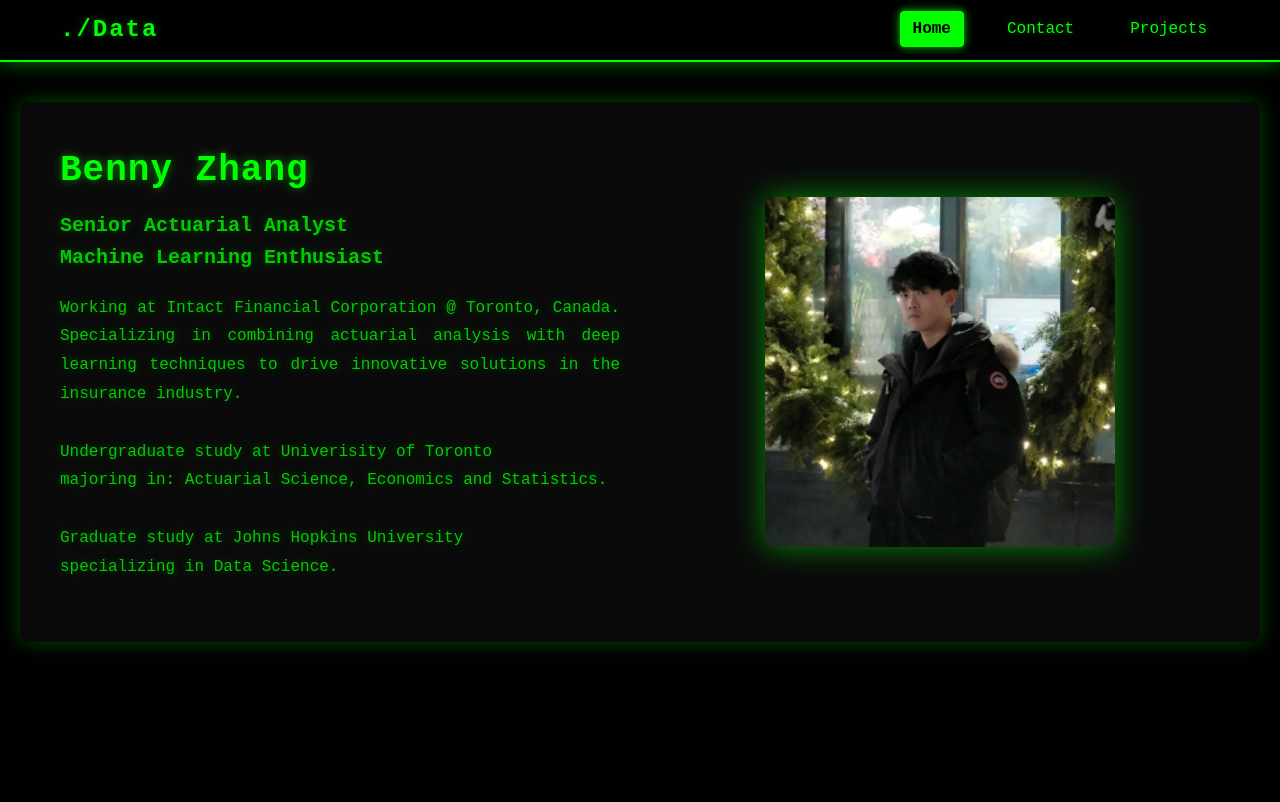
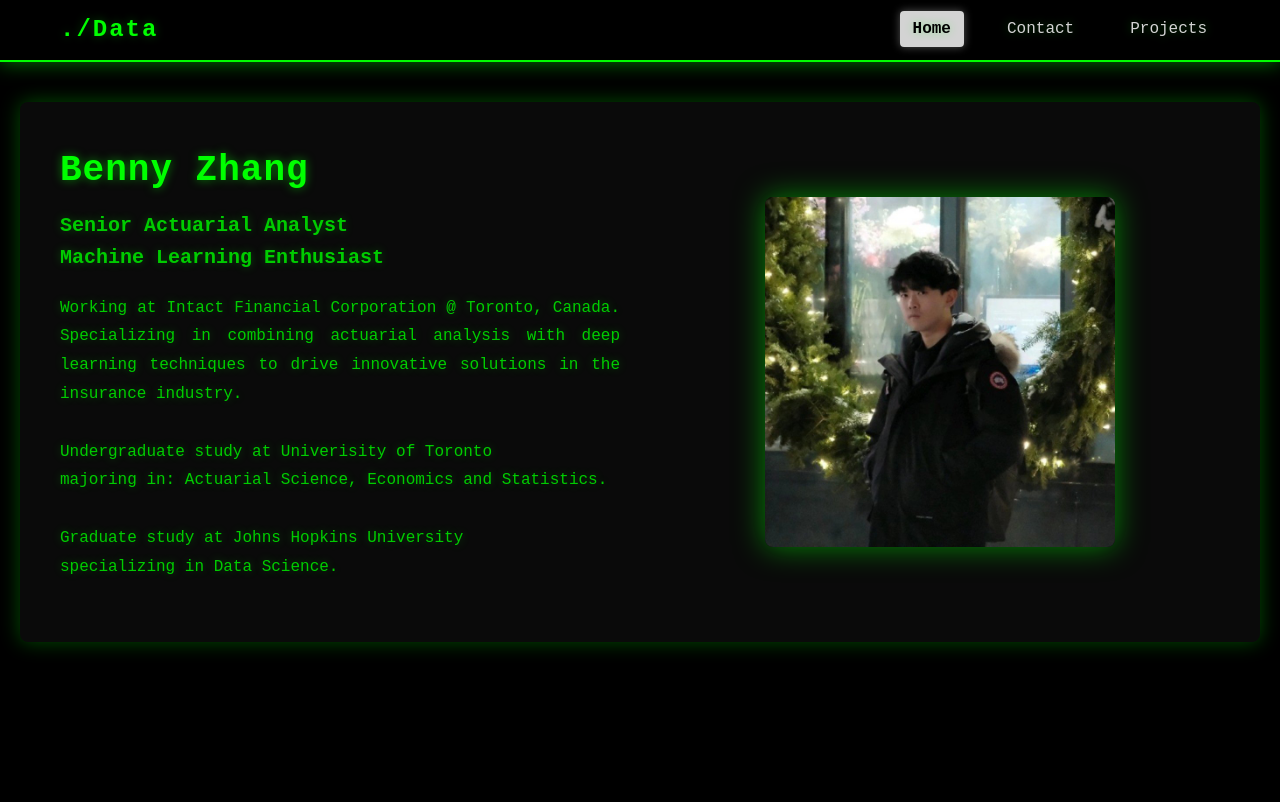
Before and after one commit to CraymateF/jhu_software_concepts, a Flask app: page / in a window 1280 px wide. Run offline with Flask 3, Linux system fonts and the light colour scheme.

Commit message:
Change navi bar color

```diff
--- a/module_1/app/static/css/style.css
+++ b/module_1/app/static/css/style.css
@@ -17,6 +17,7 @@
     --text-dark: #00ff00;
     --text-light: #00cc00;
     --nav-bg: #000000;
+    --nav-link-color: #d3d3d3;
 }
 
 body {
@@ -67,7 +68,7 @@ nav {
 }
 
 .navbar-links a {
-    color: var(--primary-color);
+    color: var(--nav-link-color);
     text-decoration: none;
     font-weight: 500;
     padding: 8px 12px;
@@ -78,19 +79,19 @@ nav {
 }
 
 .navbar-links a:hover {
-    background-color: var(--primary-color);
+    background-color: var(--nav-link-color);
     color: #000000;
-    border: 1px solid var(--primary-color);
+    border: 1px solid var(--nav-link-color);
     text-shadow: none;
-    box-shadow: 0 0 10px rgba(0, 255, 0, 0.8);
+    box-shadow: 0 0 8px rgba(211, 211, 211, 0.4);
 }
 
 /* Highlight current active tab */
 .navbar-links a.active {
-    background-color: var(--primary-color);
+    background-color: var(--nav-link-color);
     color: #000000;
     font-weight: 600;
-    box-shadow: 0 0 10px rgba(0, 255, 0, 0.8);
+    box-shadow: 0 0 8px rgba(211, 211, 211, 0.4);
 }
 
 /* ========== CONTAINER AND LAYOUT ========== */
```
Also changed, not shown: 1 other file.
